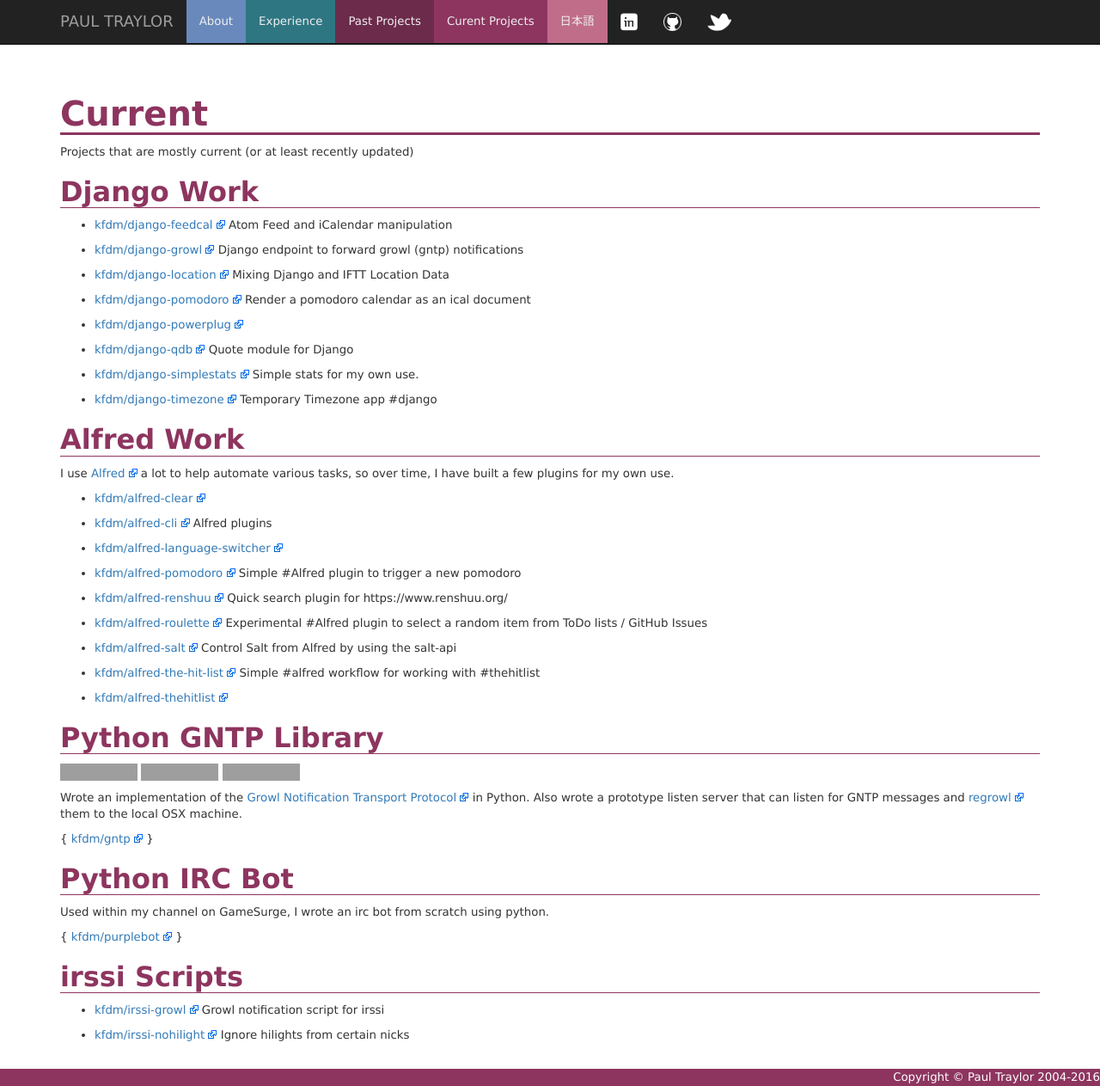
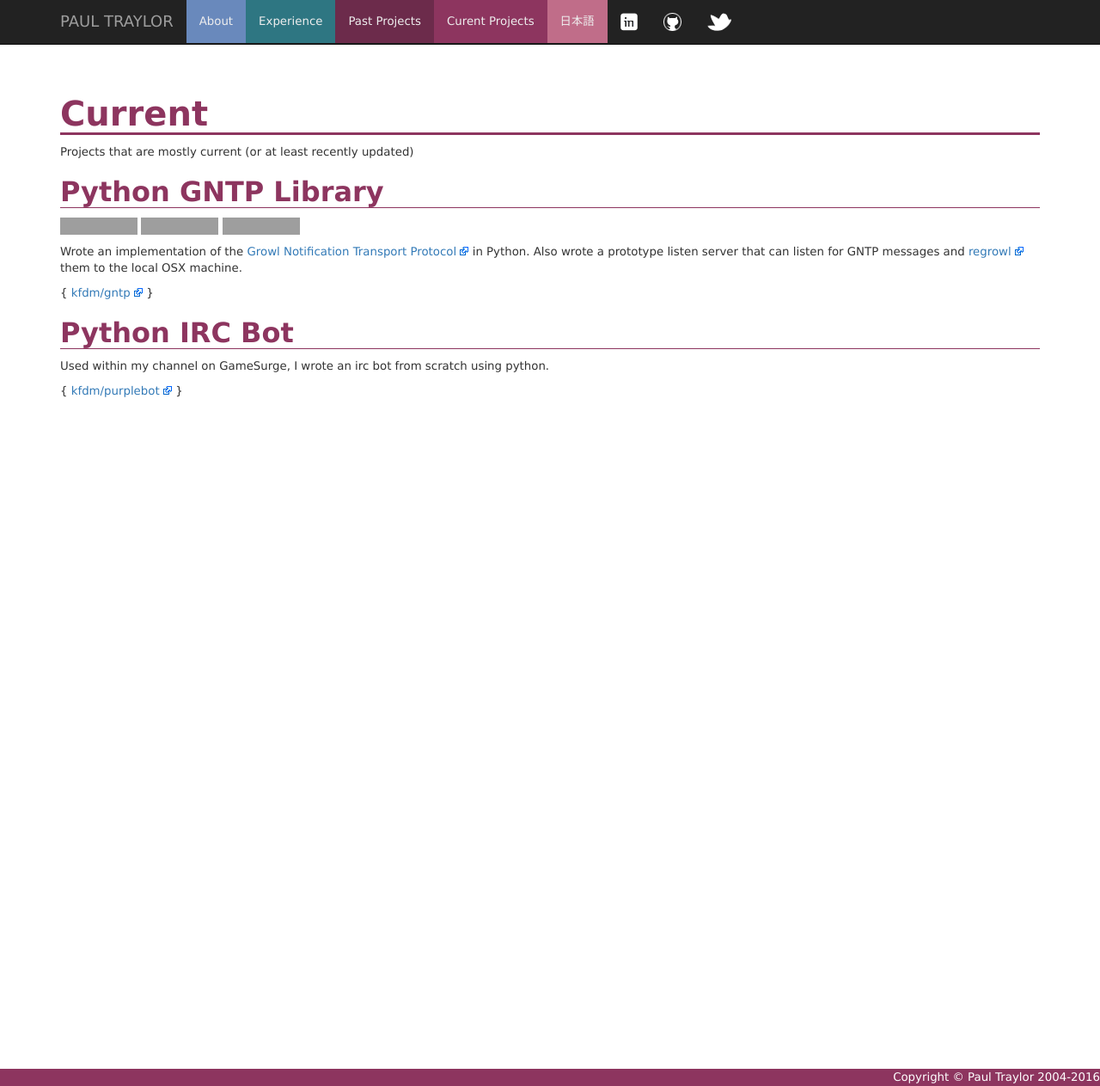
Before and after one commit to kfdm/paultraylor.net, a Jekyll site: the page built from current.md, in a window 1280 px wide and 1263 px high. Shown: the whole window at 86% size. Built offline with Jekyll 4.4.1, drawn with Linux system fonts in a browser that asks for light colours; nearby versions of some CDN libraries; grey boxes are pictures that could not be loaded.

Commit message:
Remove some projects

```diff
--- a/current.md
+++ b/current.md
@@ -6,23 +6,6 @@ title: Current Projects
 # Current
 
 Projects that are mostly current (or at least recently updated)
-
-## Django Work
-
-{% for project_hash in site.data.github.django %}
-{% assign project = project_hash[1] %}
-* [{{ project.name}}]({{ project.url }}) {{ project.description }}
-{% endfor %}
-
-## Alfred Work
-
-I use [Alfred](https://www.alfredapp.com/) a lot to help automate various tasks, so over time, I have built a few plugins for my own use.
-
-{% for project_hash in site.data.github.alfred %}
-{% assign project = project_hash[1] %}
-* [{{ project.name}}]({{ project.url }}) {{ project.description }}
-{% endfor %}
-
 
 ## Python GNTP Library
 
@@ -38,10 +21,3 @@ Wrote an implementation of the [Growl Notification Transport Protocol](http://ww
 Used within my channel on GameSurge, I wrote an irc bot from scratch using python.
 
 { [kfdm/purplebot](https://github.com/kfdm/purplebot) }
-
-## irssi Scripts
-
-{% for project_hash in site.data.github.irssi %}
-{% assign project = project_hash[1] %}
-* [{{ project.name}}]({{ project.url }}) {{ project.description }}
-{% endfor %}
```
